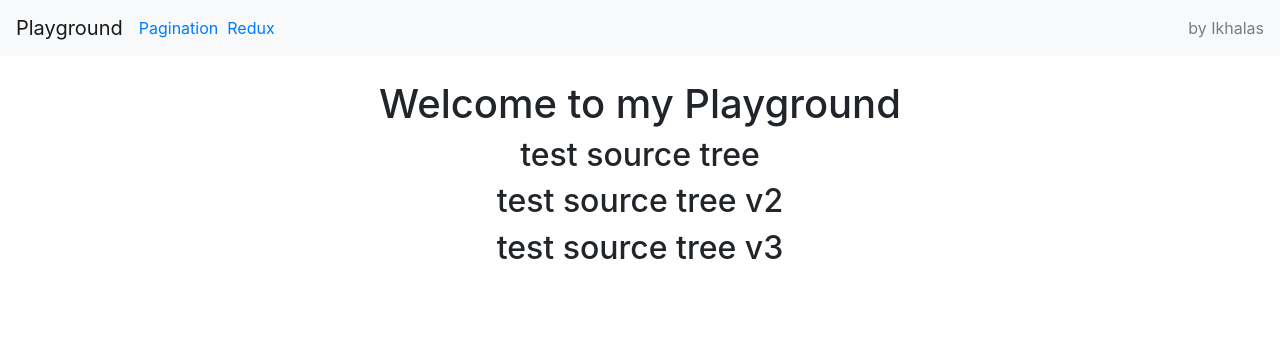
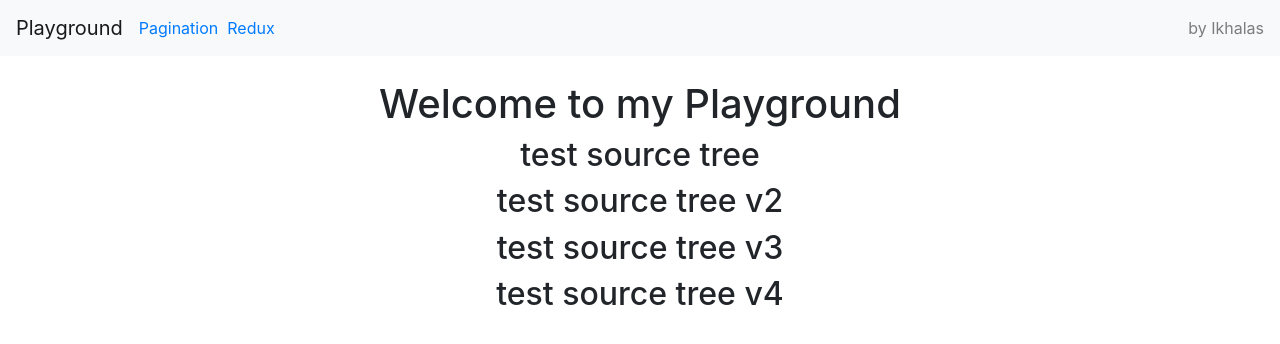
Before and after one commit to Ikhalas/React-Playground, a React (Create React App) app in the folder client/: page / in a window 1280 px wide. Shown: the top 344 px of the page. Built offline with nearby package versions, Linux system fonts and the light colour scheme.

Commit message:
test sourcetree v4

```diff
--- a/client/src/Home.jsx
+++ b/client/src/Home.jsx
@@ -14,6 +14,7 @@
         <h2>test source tree</h2>
         <h2>test source tree v2</h2>
         <h2>test source tree v3</h2>
+        <h2>test source tree v4</h2>
       </div>
     );
   }
```
